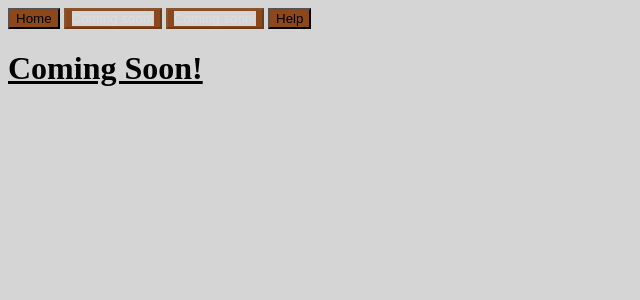
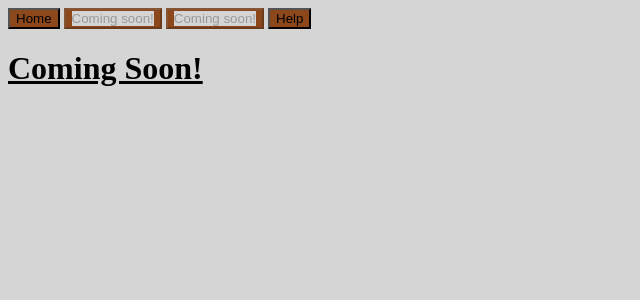
Before and after one commit to AceAttorneyMaster111/AceAttorneyMaster111.github.io, a PHP site: page / in a window 1280 px wide. Shown: the top 300 px of the page, without its empty margins (0-640 px from the left). Run offline with PHP 8.4, Linux system fonts and the light colour scheme.

Commit message:
Fixed button style bug… I think.

```diff
--- a/CSS/index.css
+++ b/CSS/index.css
@@ -12,7 +12,7 @@ h1
 	background-color:#8C481B;
 	text-align:center;
 }
-button .comingsoon
+button span .comingsoon
 {
 	color:#dddddd;
 }
```
